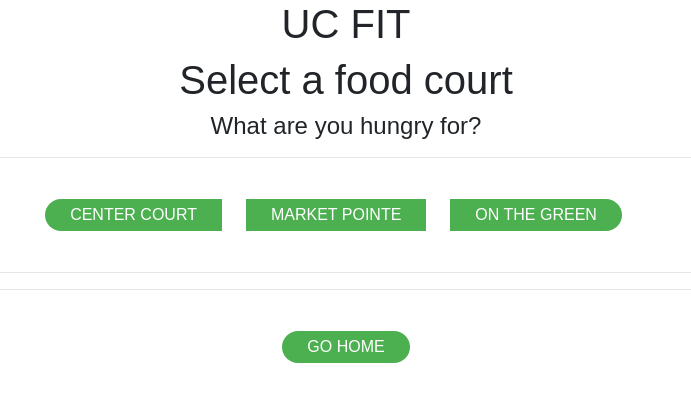
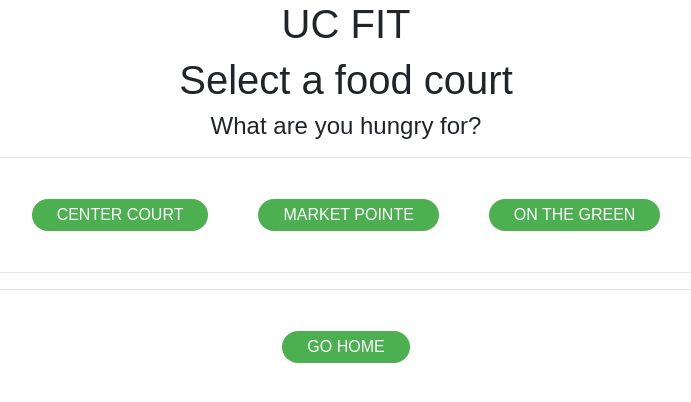
Before and after one commit to nortonaw/UC.SD.2021.G2, an Angular app in the folder UCFIT/: page /dining in a window 1280 px wide. Shown: the top 402 px of the page, without its empty margins (294-985 px from the left). Built offline with nearby package versions, Linux system fonts and the light colour scheme.

Commit message:
Dining buttons

```diff
--- a/UCFIT/src/app/home-page/dining-halls/dining-halls.component.html
+++ b/UCFIT/src/app/home-page/dining-halls/dining-halls.component.html
@@ -4,12 +4,12 @@
 
     <hr>
 
-    <div class="btn-group" role="group" aria-label="...">
-        <button type="button" class="button btn btn-success" (click)="tableRefresh(1)">CENTER COURT</button>
-        <br>
-        <button type="button" class="button btn btn-success" (click)="tableRefresh(2)">MARKET POINTE</button>
-        <br>
-        <button type="button" class="button btn btn-success" (click)="tableRefresh(3)">ON THE GREEN</button>
+    <div class="center" role="group" aria-label="...">
+        <button type="button" class="button" (click)="tableRefresh(1)">CENTER COURT</button>
+
+        <button type="button" class="button" (click)="tableRefresh(2)">MARKET POINTE</button>
+
+        <button type="button" class="button" (click)="tableRefresh(3)">ON THE GREEN</button>
     </div>
 
     <hr>
```
